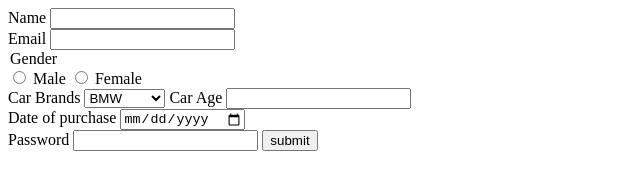
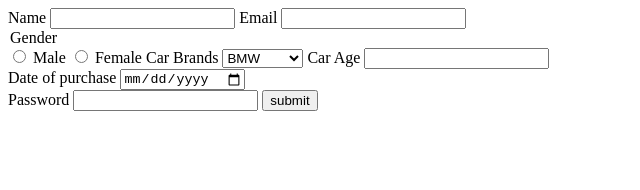
Before and after one commit to acciojob/car-insurance-form-JHA123ABHIlash, a website: page main.html in a window 1280 px wide. Shown: the whole page, without its empty margins (0-640 px from the left). Drawn offline with Linux system fonts and the light colour scheme.

Commit message:
created a submission

```diff
--- a/main.html
+++ b/main.html
@@ -12,17 +12,17 @@
 </script>
 	<form method="post">
 		<lable for="name">Name</lable>
-		<input type="text" id="name" required><br>
+		<input type="text" id="name" required>
 
 		<lable for="email">Email</lable>
-		<input type="email" id="email" required><br>
+		<input type="email" id="email" required>
 
 		<legend>Gender</legend>
 		<input type="radio" id="gender" name="gender" value="Male" required>
 		<lable for="gender">Male</lable>
 
 		<input type="radio" id="gender" name="gender" value="Female" required>
-		<lable for="gender">Female</lable><br>
+		<lable for="gender">Female</lable>
 
 		<lable for="cars">Car Brands</lable>
 		<select id="cars">
```
